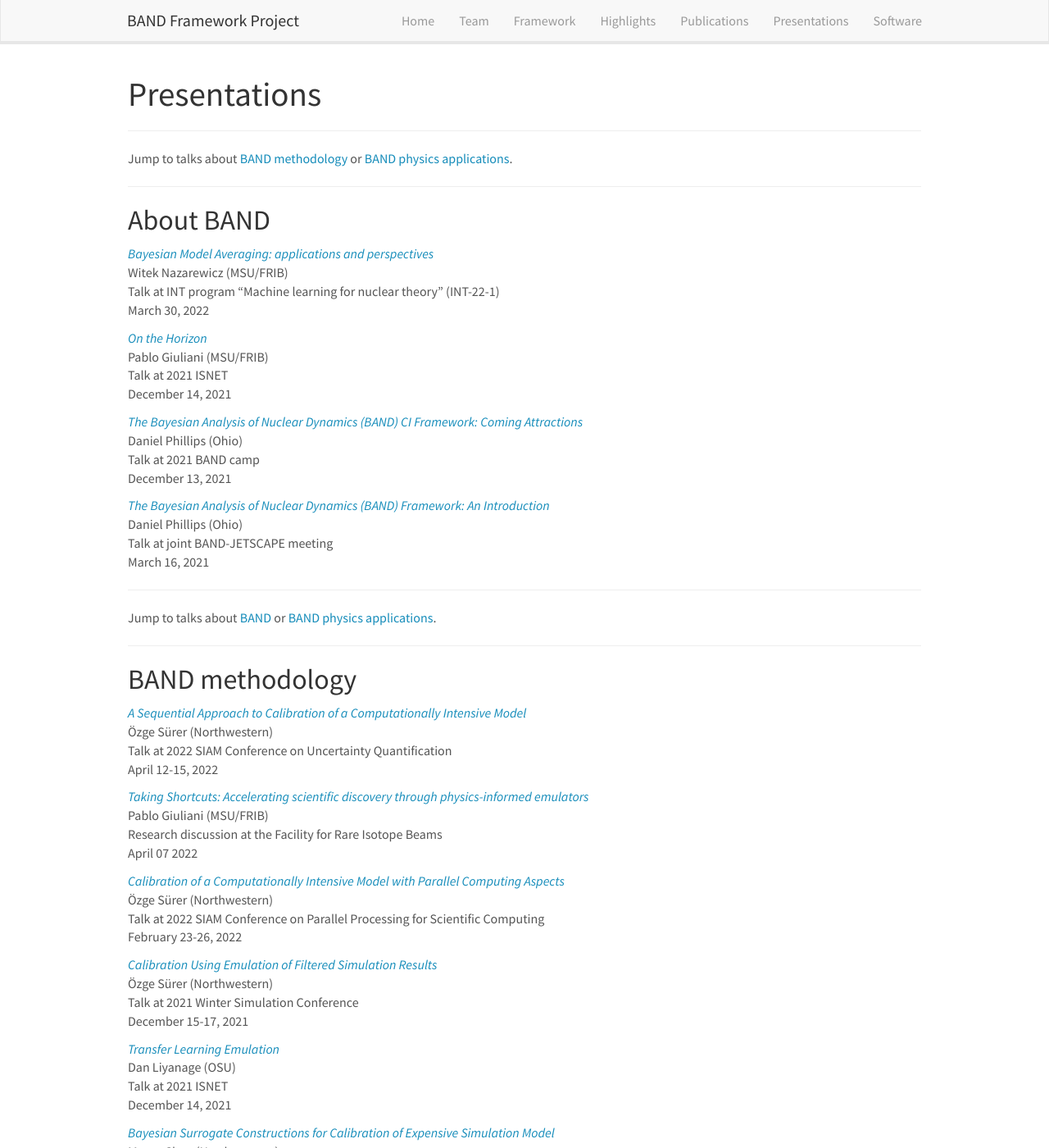
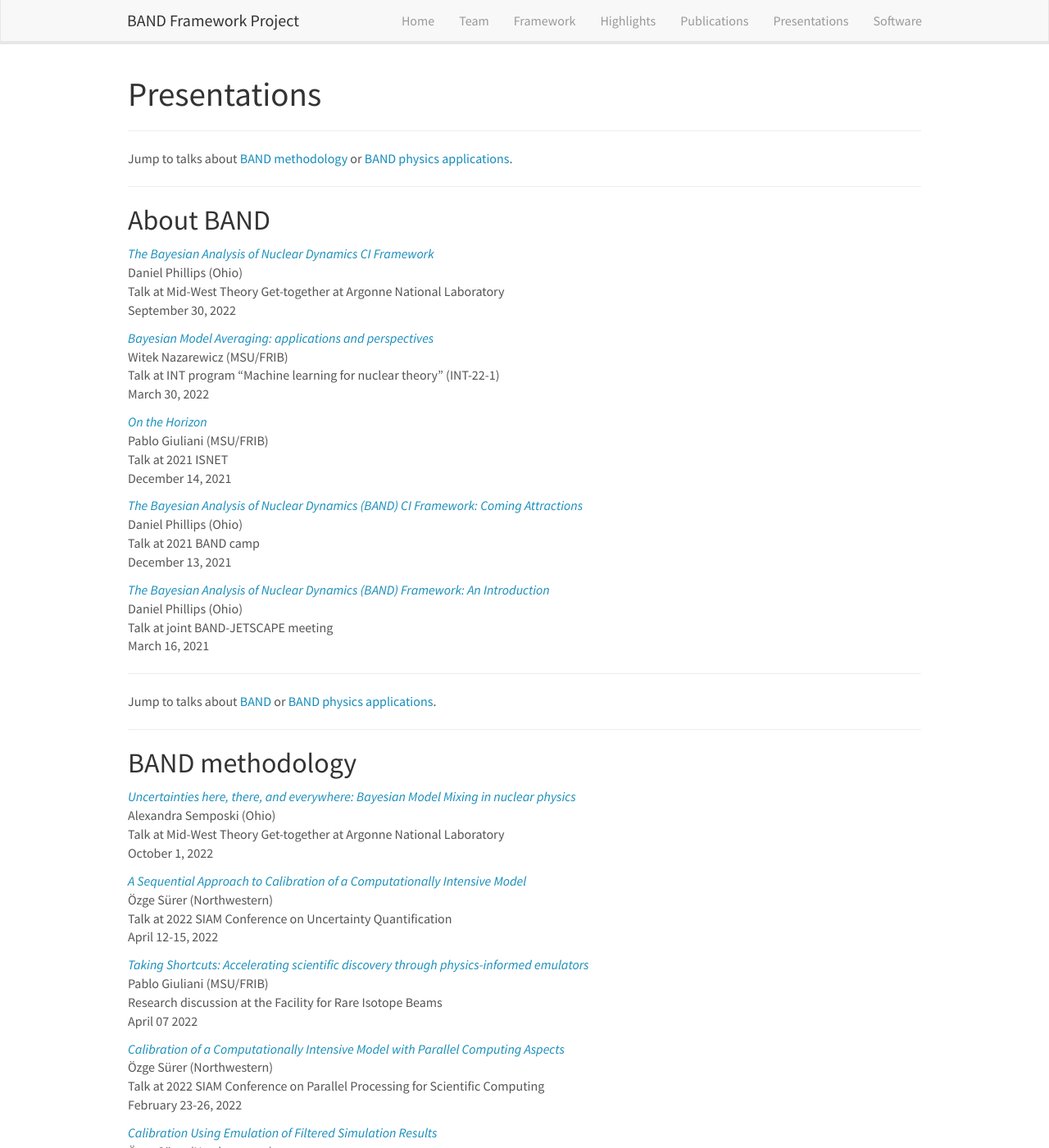
Before and after one commit to bandframework/bandframework.github.io, a Jekyll site: the page built from _pages/presentations.md, in a window 1280 px wide and 1400 px high. Shown: the whole window at 82% size. Built offline with Jekyll 4.4.1, drawn with Linux system fonts in a browser that asks for light colours; nearby versions of some CDN libraries.

Commit message:
Added MWTGT presentations by Phillips and Semposki

```diff
--- a/_data/presentations.yml
+++ b/_data/presentations.yml
@@ -1,3 +1,29 @@
+- title: "Uncertainties here, there, and everywhere: Bayesian Model Mixing in nuclear physics"
+  image:
+  location: >
+    Talk at Mid-West Theory Get-together at Argonne National Laboratory
+  date: >
+    October 1, 2022
+  presenter: Alexandra Semposki (Ohio)
+  link:
+    url: https://www.dropbox.com/s/imiclj2t57tngz9/Phillips_MWTGT.pdf?dl=0
+  highlight: 0
+  type: methodology
+  news2:
+
+- title: "The Bayesian Analysis of Nuclear Dynamics CI Framework"
+  image:
+  location: >
+    Talk at Mid-West Theory Get-together at Argonne National Laboratory
+  date: >
+    September 30, 2022
+  presenter: Daniel Phillips (Ohio)
+  link:
+    url: https://www.dropbox.com/s/imiclj2t57tngz9/Phillips_MWTGT.pdf?dl=0
+  highlight: 0
+  type: band
+  news2:
+
 - title: "Artificial intelligence and machine learning in nuclear structure theory"
   image:
   location: >
```
